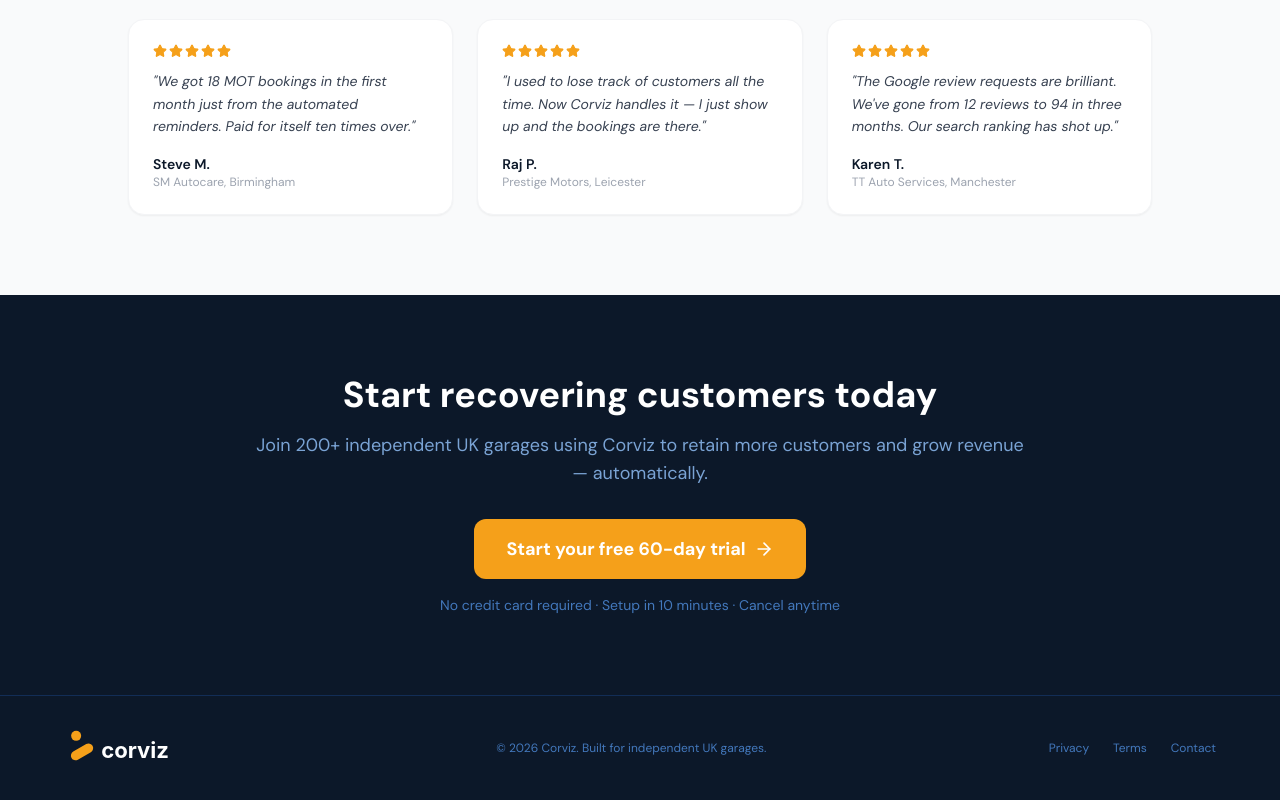
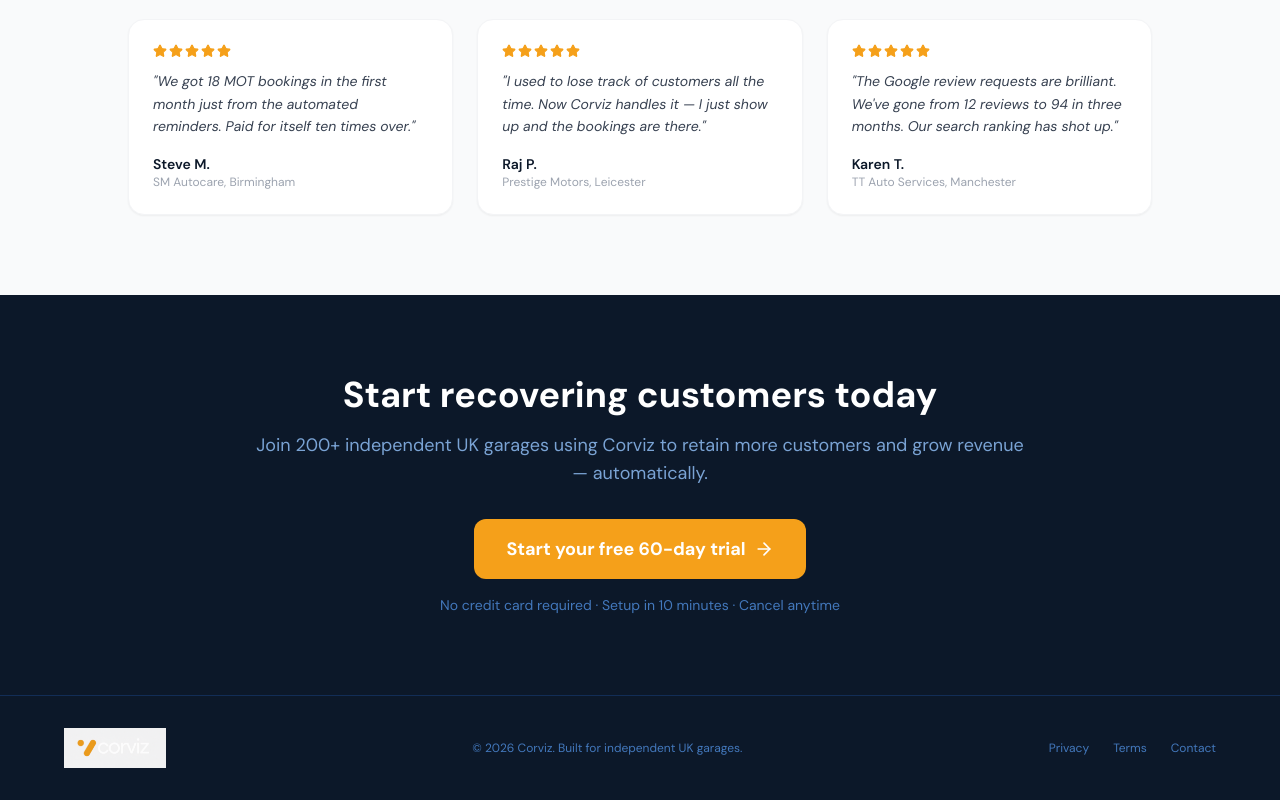
Before and after one commit to jeggaxk/garageiq, a Next.js app: page / in a window 1280 px wide. Shown: the part 4463-5263 px from the top of the page. Built offline with nearby package versions, Linux system fonts and the light colour scheme.

Commit message:
Replace white SVG logo with white PNG across footer and auth pages
Co-Authored-By: Claude Sonnet 4.6 <noreply@anthropic.com>

```diff
--- a/app/(auth)/layout.tsx
+++ b/app/(auth)/layout.tsx
@@ -4,7 +4,7 @@ export default function AuthLayout({ children }: { children: React.ReactNode })
       <div className="w-full max-w-md">
         <div className="text-center mb-8">
           <div className="inline-flex items-center justify-center mb-2">
-            <img src="/corviz-logo-white.svg" alt="Corviz" className="h-14 w-auto" />
+            <img src="/corviz-logo-white.png" alt="Corviz" className="h-14 w-auto" />
           </div>
         </div>
         <div className="bg-white rounded-2xl p-8 shadow-2xl">
--- a/app/page.tsx
+++ b/app/page.tsx
@@ -643,7 +643,7 @@ export default function LandingPage() {
       <footer className="bg-navy-900 border-t border-navy-800 py-8 px-4 sm:px-6">
         <div className="max-w-6xl mx-auto flex flex-col md:flex-row items-center justify-between gap-4">
           <div className="flex items-center">
-            <img src="/corviz-logo-white.svg" alt="Corviz" className="h-10 w-auto" />
+            <img src="/corviz-logo-white.png" alt="Corviz" className="h-10 w-auto" />
           </div>
           <p className="text-navy-400 text-xs">© 2026 Corviz. Built for independent UK garages.</p>
           <div className="flex gap-6">
```
Also changed, not shown: public/corviz-logo-white.png (added).
